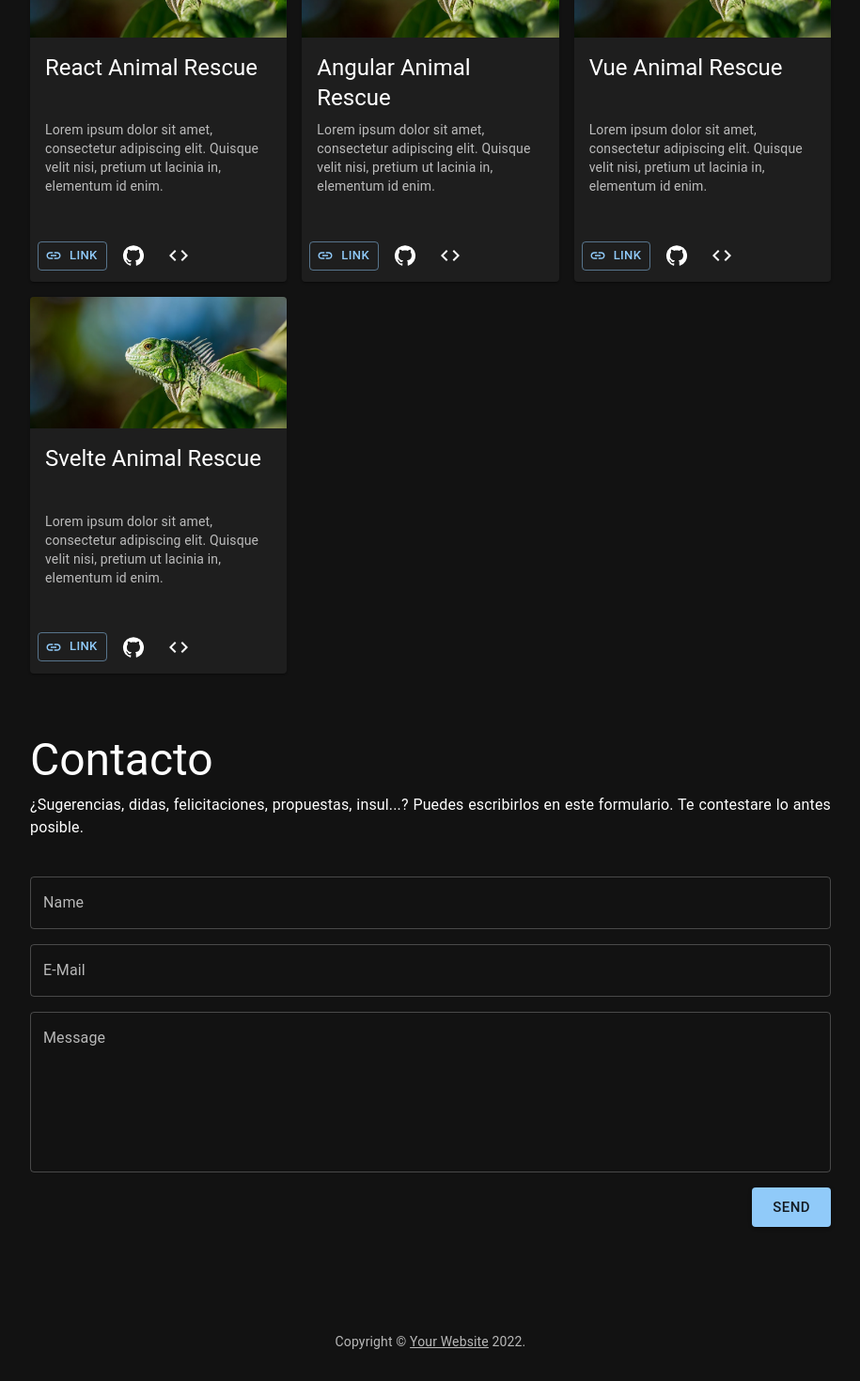
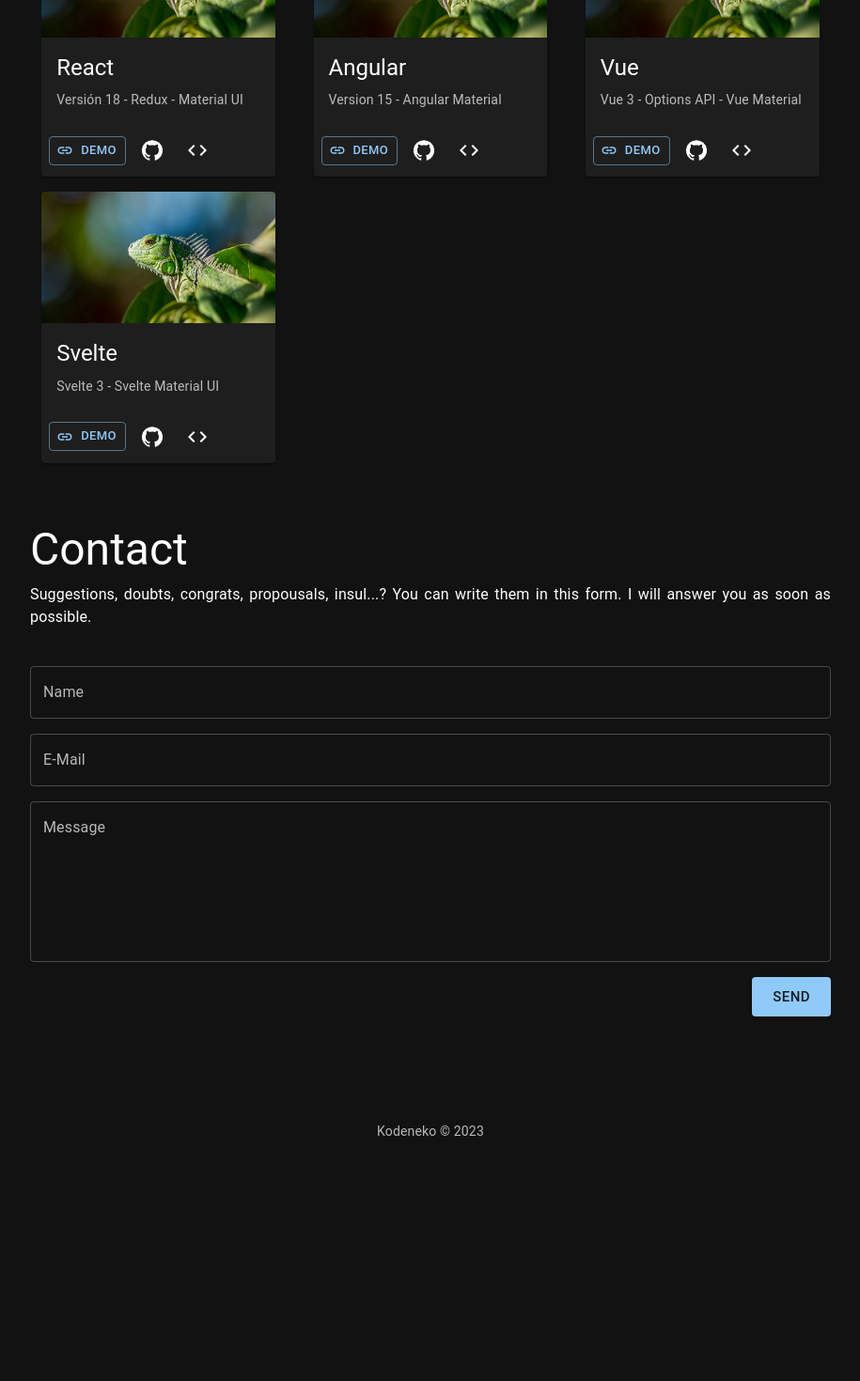
Before and after one commit to kode-neko/animal-rescue-main, a React (Vite) app: page / in a window 1280 px wide. Shown: the part 320-1790 px from the top of the page at 94% size, without its empty margins (182-1097 px from the left). After the commit the page ends 1582 px from the top, so only its background shows below. Built offline with nearby package versions, Linux system fonts and the light colour scheme.

Commit message:
[dev] Translations

```diff
--- a/src/common/i18n/en.json
+++ b/src/common/i18n/en.json
@@ -2,10 +2,11 @@
   "title": {
     "long": "KN - Animal Rescue",
     "short": "KN AR",
-    "welcome": "¡Bienvenido!",
-    "projects": "Proyectos",
-    "contact": "Contacto"
+    "welcome": "Welcome!",
+    "projects": "Projects",
+    "contact": "Contact"
   },
+  "credentials": "Kodeneko © 2023",
   "label": {
     "send": "Send",
     "accept": "Accept",
@@ -15,9 +16,9 @@
     "msj": "Message"
   },
   "desc": {
-    "welcome": "Ejemplos de apps creados con distintas librerías/frameworks. Todos girán entorno al mismo ejemplo, un albergue de animales.",
-    "projects": "Cada app incluye su enlace y dirección de Github & StackBlitz.",
-    "contact": "¿Sugerencias, didas, felicitaciones, propuestas, insul...? Puedes escribirlos en este formulario. Te contestare lo antes posible."
+    "welcome": "Animal Rescue is an app example to manage an animal rescue. There are created by several libs/frameworks.",
+    "projects": "Each app includes a demo and links to Gthub & StackBlitz.",
+    "contact": "Suggestions, doubts, congrats, propousals, insul...? You can write them in this form. I will answer you as soon as possible."
   },
   "contact": {
     "succes": "Email was sent succesfully.",
@@ -25,20 +26,20 @@
   },
   "projects": {
     "react": {
-      "title": "React Animal Rescue",
-      "desc": "Lorem ipsum dolor sit amet, consectetur adipiscing elit. Quisque velit nisi, pretium ut lacinia in, elementum id enim."
+      "title": "React",
+      "desc": "Versión 18 - Redux - Material UI"
     },
     "angular": {
-      "title": "Angular Animal Rescue",
-      "desc": "Lorem ipsum dolor sit amet, consectetur adipiscing elit. Quisque velit nisi, pretium ut lacinia in, elementum id enim."
+      "title": "Angular",
+      "desc": "Version 15 - Angular Material"
     },
     "vue": {
-      "title": "Vue Animal Rescue",
-      "desc": "Lorem ipsum dolor sit amet, consectetur adipiscing elit. Quisque velit nisi, pretium ut lacinia in, elementum id enim."
+      "title": "Vue",
+      "desc": "Vue 3 - Options API - Vue Material"
     },
     "svelte": {
-      "title": "Svelte Animal Rescue",
-      "desc": "Lorem ipsum dolor sit amet, consectetur adipiscing elit. Quisque velit nisi, pretium ut lacinia in, elementum id enim."
+      "title": "Svelte",
+      "desc": "Svelte 3 - Svelte Material UI"
     }
   }
 }
--- a/src/common/i18n/es.json
+++ b/src/common/i18n/es.json
@@ -6,6 +6,7 @@
     "projects": "Proyectos",
     "contact": "Contacto"
   },
+  "credentials": "Kodeneko © 2023",
   "label": {
     "send": "Enviar",
     "accept": "Aceptar",
@@ -15,8 +16,8 @@
     "msj": "Mensaje"
   },
   "desc": {
-    "welcome": "Ejemplos de apps creados con distintas librerías/frameworks. Todos girán entorno al mismo ejemplo, un albergue de animales.",
-    "projects": "Cada app incluye su enlace y dirección de Github & StackBlitz.",
+    "welcome": "Animal Rescue es una app de ejemplo para la gestión de un albergue de animales. Están creados con distintas librerías/frameworks.",
+    "projects": "Cada app incluye una demostración y accesos a sus Github & StackBlitz.",
     "contact": "¿Sugerencias, didas, felicitaciones, propuestas, insul...? Puedes escribirlos en este formulario. Te contestare lo antes posible."
   },
   "contact": {
@@ -25,20 +26,20 @@
   },
   "projects": {
     "react": {
-      "title": "React Animal Rescue",
-      "desc": "Lorem ipsum dolor sit amet, consectetur adipiscing elit. Quisque velit nisi, pretium ut lacinia in, elementum id enim."
+      "title": "React",
+      "desc": "Versión 18 - Redux - Material UI"
     },
     "angular": {
-      "title": "Angular Animal Rescue",
-      "desc": "Lorem ipsum dolor sit amet, consectetur adipiscing elit. Quisque velit nisi, pretium ut lacinia in, elementum id enim."
+      "title": "Angular",
+      "desc": "Version 15 - Angular Material"
     },
     "vue": {
-      "title": "Vue Animal Rescue",
-      "desc": "Lorem ipsum dolor sit amet, consectetur adipiscing elit. Quisque velit nisi, pretium ut lacinia in, elementum id enim."
+      "title": "Vue",
+      "desc": "Vue 3 - Options API - Vue Material"
     },
     "svelte": {
-      "title": "Svelte Animal Rescue",
-      "desc": "Lorem ipsum dolor sit amet, consectetur adipiscing elit. Quisque velit nisi, pretium ut lacinia in, elementum id enim."
+      "title": "Svelte",
+      "desc": "Svelte 3 - Svelte Material UI"
     }
   }
 }
--- a/src/components/CardTech/CardTech.tsx
+++ b/src/components/CardTech/CardTech.tsx
@@ -26,15 +26,15 @@
         alt="green iguana"
       />
       <CardContent>
-        <Typography gutterBottom variant="h5" component="div" sx={{ minHeight: 64 }}>
+        <Typography gutterBottom variant="h5" component="div">
           {t(project.title)}
         </Typography>
-        <Typography variant="body2" color="text.secondary" sx={{ minHeight: 100 }}>
+        <Typography variant="body2" color="text.secondary">
           {t(project.desc)}
         </Typography>
       </CardContent>
       <CardActions >
-        <Button variant="outlined" size="small" startIcon={<LinkIcon />}>Link</Button>
+        <Button variant="outlined" size="small" startIcon={<LinkIcon />}>Demo</Button>
         <IconButton aria-label="github">
           <GitHubIcon />
         </IconButton>
--- a/src/components/Footer/Footer.tsx
+++ b/src/components/Footer/Footer.tsx
@@ -1,17 +1,15 @@
 import React from 'react';
 import { Typography, Box, Link } from '@mui/material';
+import { useTranslation } from 'react-i18next';
 
-const Footer = () => (
-    <Box sx={{ p: 6 }} component="footer">
-        <Typography variant="body2" color="text.secondary" align="center">
-            {'Copyright © '}
-            <Link color="inherit" href="https://mui.com/">
-                Your Website
-            </Link>{' '}
-            {new Date().getFullYear()}
-            {'.'}
-        </Typography>
-    </Box>
-);
-
+const Footer = () => {
+  const { t } = useTranslation();
+  return (
+        <Box sx={{ p: 6 }} component="footer">
+            <Typography variant="body2" color="text.secondary" align="center">
+                {t('credentials')}
+            </Typography>
+        </Box>
+  );
+};
 export default Footer;
--- a/src/sections/Contact/Contact.tsx
+++ b/src/sections/Contact/Contact.tsx
@@ -60,7 +60,7 @@
             placeholder="Escribe el mensaje"
             rows={6}
             multiline
-            value={form.body}
+            value={form.msj}
             onChange={handleChange}
           />
         </FormControl>
```
